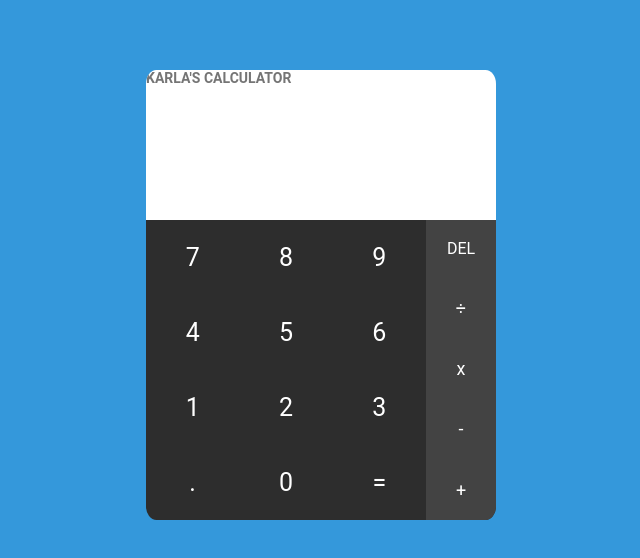
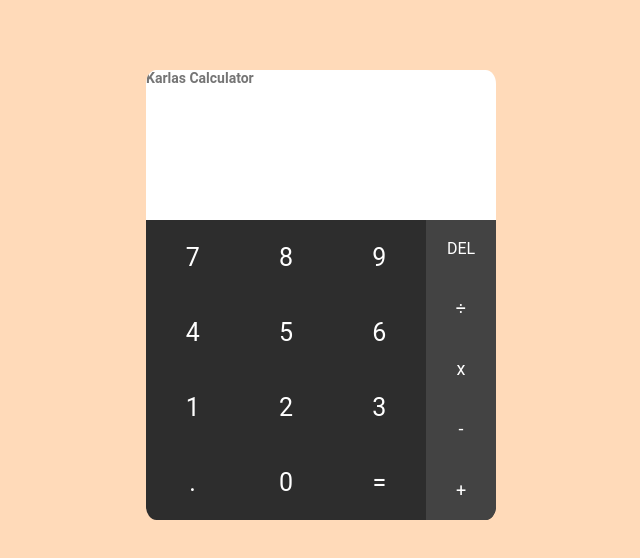
Before and after one commit to karolamach/calculator, a plain HTML site: page index.html in a window 1280 px wide. Shown: the whole page, without its empty margins (319-959 px from the left). Drawn offline with Linux system fonts and the light colour scheme.

Commit message:
background color added

```diff
--- a/css/style.css
+++ b/css/style.css
@@ -7,7 +7,7 @@
   html {
     font-family: "Roboto", "Noto Sans", "Helvetica", sans-serif;
     font-size: 14px;
-    background-color: #3498DB;
+    background-color: peachpuff;
     height: 100%;
   }
 
@@ -31,14 +31,15 @@
     background-color: white;
   }
 
-  .top .title {
-    text-transform: uppercase;
+  .title {
+    /* text-transform: uppercase; */
     /* position: absolute; */
-    top: 10px;
-    left: 10px;
+    /* top: 10px;
+    left: 20px; */
     font-weight: 700;
     color: #757575;
     text-align: center;
+    font-size: bold;
   }
 
   .top .screen {
@@ -143,3 +144,7 @@
   .credit a, .error {
     color: #C2185B;
   }
+/* span data-key{
+  border-radius: 20%;
+
+} */
--- a/index.html
+++ b/index.html
@@ -13,7 +13,7 @@
 
     <div class="top">
 
-      <span class="title">Karla's Calculator</span>
+      <span class="title">Karlas Calculator</span>
       <section class="screen">
         <div class="input"></div>
         <div class="result"></div>
```
